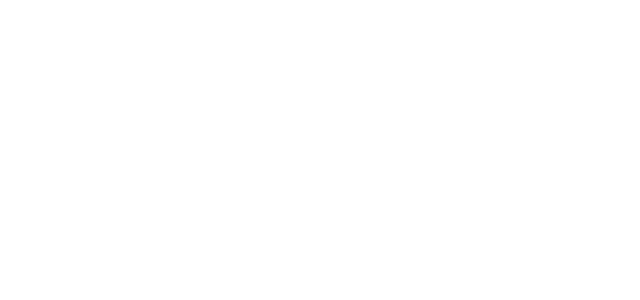
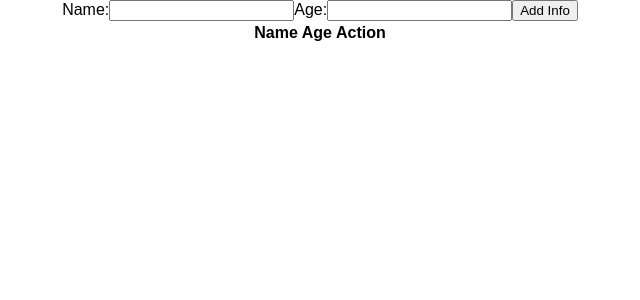
Before and after one commit to RanJets/learning-react, a React (Create React App) app: page / in a window 1280 px wide. Shown: the top 300 px of the page, without its empty margins (320-960 px from the left). Built offline with nearby package versions, Linux system fonts and the light colour scheme.

Commit message:
Success Crud Experiment
For this time actually learned separating components and practiced useState hook.

```diff
--- a/src/App.js
+++ b/src/App.js
@@ -1,7 +1,41 @@
+//trying to create one liner codes
+//trying to do components
+
 import "./App.css";
+import { FormInfo, TableInfo } from "./Info";
+import { useState } from "react";
 
 function App() {
-  return <div className="App"></div>;
+  const [information, setInformation] = useState([]);
+  const [newAge, setNewAge] = useState(0);
+  const [newName, setNewName] = useState("");
+
+  const addInformation = () => {
+    const newInfo = {
+      id:
+        information.length == 0
+          ? 1
+          : information[information.length - 1].id + 1,
+      name: newName,
+      age: newAge,
+    };
+    setInformation([...information, newInfo]);
+  };
+
+  const deleteInfo = (id) => {
+    setInformation(information.filter((info) => info.id !== id));
+  };
+
+  return (
+    <div className="App">
+      <FormInfo
+        setNewName={setNewName}
+        setNewAge={setNewAge}
+        addInformation={addInformation}
+      />
+      <TableInfo information={information} deleteInfo={deleteInfo} />
+    </div>
+  );
 }
 
 export default App;
--- /dev/null
+++ b/src/Info.js
@@ -0,0 +1,42 @@
+export const TableInfo = (props) => {
+  return (
+    <div>
+      <table>
+        <tr>
+          <th>Name</th>
+          <th>Age</th>
+          <th>Action</th>
+        </tr>
+        {props.information.map((info) => {
+          return (
+            <tr>
+              <td>{info.name}</td>
+              <td>{info.age}</td>
+              <td>
+                <button onClick={() => props.deleteInfo(info.id)}>del</button>
+              </td>
+            </tr>
+          );
+        })}
+      </table>
+    </div>
+  );
+};
+
+export const FormInfo = (props) => {
+  return (
+    <div>
+      <label htmlFor="">Name:</label>
+      <input
+        type="text"
+        onChange={(event) => props.setNewName(event.target.value)}
+      />
+      <label htmlFor="">Age:</label>
+      <input
+        type="number"
+        onChange={(event) => props.setNewAge(event.target.value)}
+      />
+      <button onClick={props.addInformation}> Add Info</button>
+    </div>
+  );
+};
```
